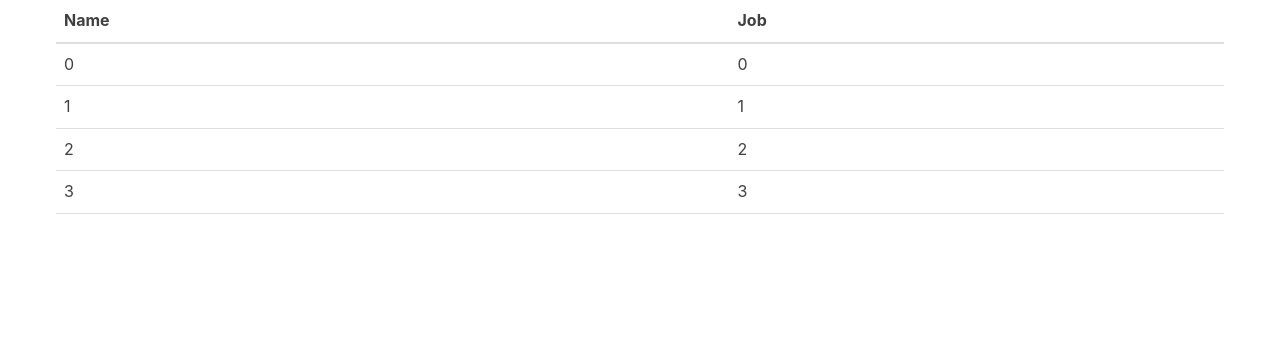
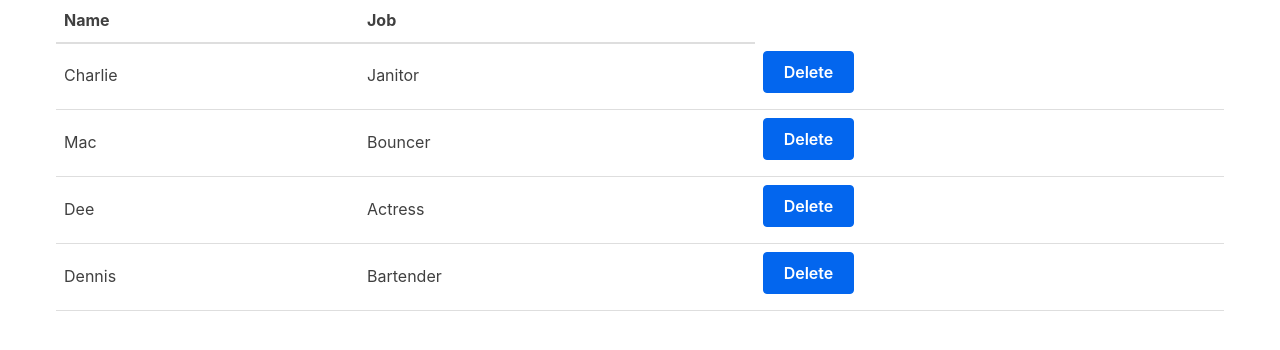
Before and after one commit to Francisco-Webdeveloper/simple-react-app, a React (Create React App) app: page / in a window 1280 px wide. Shown: the top 350 px of the page. Built offline with nearby package versions, Linux system fonts and the light colour scheme.

Commit message:
passed props through to tbody and added button and called function that remove character

```diff
--- a/src/components/Table.js
+++ b/src/components/Table.js
@@ -1,3 +1,5 @@
+/* eslint-disable react/destructuring-assignment */
+/* eslint-disable react/button-has-type */
 import React from 'react';
 import PropTypes from 'prop-types';
 
@@ -12,13 +14,17 @@ const TableHeader = () => (
 );
 
 const TableBody = (props) => {
-  // eslint-disable-next-line react/destructuring-assignment
-  const rows = props.characterData.map((index, row) => (
+  const rows = props.characterData.map((row, index) => (
     <tr key={index}>
-      <td>{row}</td>
-      <td>{row}</td>
+      <td>{row.name}</td>
+      <td>{row.job}</td>
+      <td>
+        {/* button that deletes the character chosen by the user */}
+        <button onClick={() => props.removeCharacter(index)}>Delete</button>
+      </td>
     </tr>
   ));
+  // return a table row for each object in the array
   return <tbody>{rows}</tbody>;
 };
 
@@ -26,14 +32,19 @@ const TableBody = (props) => {
 class Table extends React.Component {
   render() {
     // access the data inside props
-    const { characterData } = this.props;
+    const { characterData, removeCharacter } = this.props;
+    // const { characterData } = this.props;
+    // const { removeCharacter } = this.props;
 
     return (
       <table>
         {/* Simple components are nested in the Class Component */}
         <TableHeader />
         {/* pass the data through to the TableBody component as props */}
-        <TableBody characterData={characterData} />
+        <TableBody
+          characterData={characterData}
+          removeCharacter={removeCharacter}
+        />
       </table>
     );
   }
@@ -42,10 +53,12 @@ class Table extends React.Component {
 // props validations
 Table.propTypes = {
   characterData: PropTypes.array.isRequired,
+  removeCharacter: PropTypes.func.isRequired,
 };
 
 TableBody.propTypes = {
   characterData: PropTypes.array.isRequired,
+  removeCharacter: PropTypes.func.isRequired,
 };
 
 export default Table;
```
